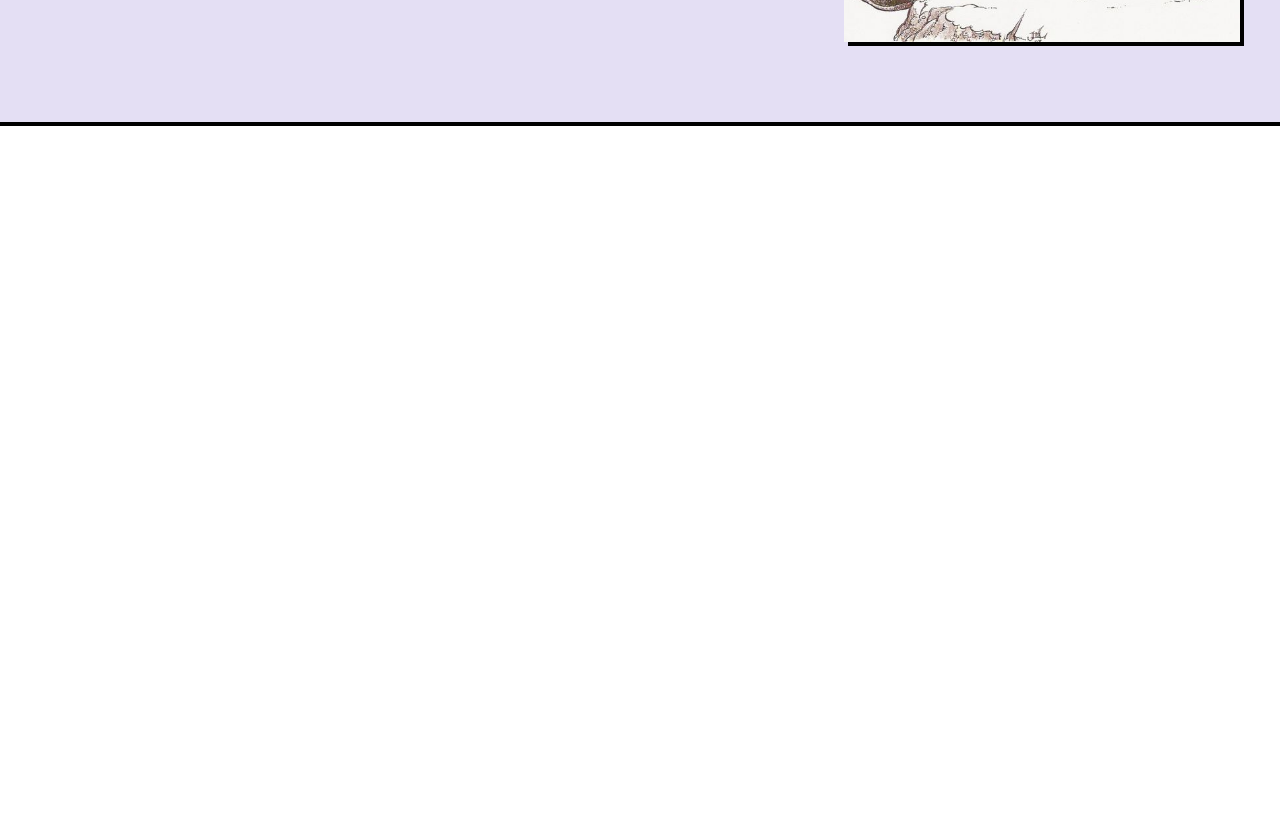
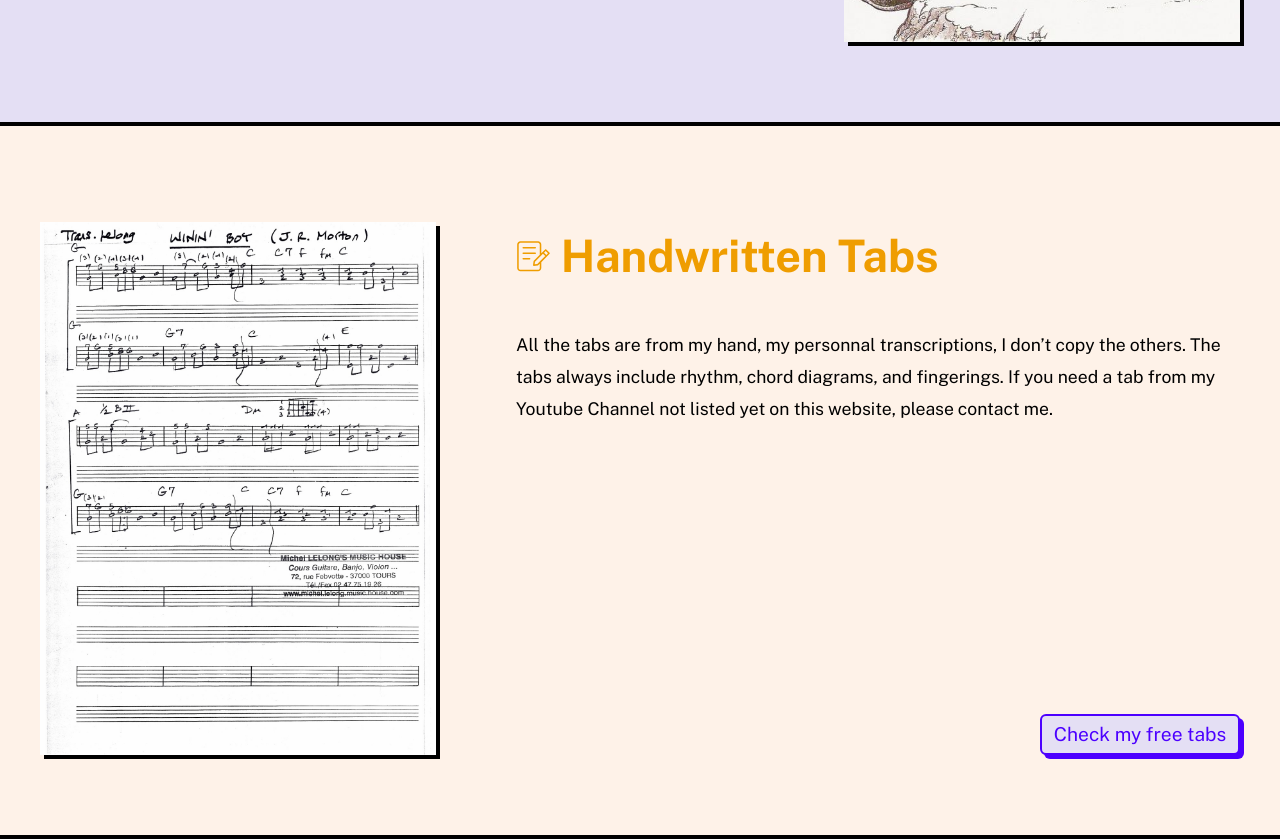
Before and after one commit to Titoongh/mlmh-shop, a Next.js app in the folder mlmh-shop-app/: page / in a window 1280 px wide. Shown: the part 1180-2019 px from the top of the page. Before the commit the page ends 1306 px from the top, so only its background shows below. Built offline with nearby package versions, Linux system fonts and the light colour scheme.

Commit message:
handwritten

```diff
--- a/mlmh-shop-app/app/components/Buttons.tsx
+++ b/mlmh-shop-app/app/components/Buttons.tsx
@@ -12,20 +12,18 @@ type Props = {
 
 export default function DefaultButton({ className, children, href }: Props) {
     return (
-        <div className='@container w-full text-center flex'>
         <Link
             href={href}
             className={cn(
-                    `w-full cursor-pointer rounded-full border-2 border-black bg-orange-khaki transition-all hover:shadow-none
+                `text-center w-full cursor-pointer rounded-full border-2 border-black bg-orange-khaki transition-all hover:shadow-none
                     px-1 py-1 text-[1rem] min-w-[120px] shadow-small hover:translate-x-boxSmallShadowX hover:translate-y-boxSmallShadowY
-                    @xs:shadow-base hover:@xs:translate-x-boxShadowX hover:@xs:translate-y-boxShadowY
+                    @lg:shadow-base hover:@lg:translate-x-boxShadowX hover:@lg:translate-y-boxShadowY
                     `,
                 className,
             )}
         >
             {children}
         </Link>
-        </div>
     )
 }
 
--- /dev/null
+++ b/mlmh-shop-app/app/components/Home/HandwrittenTabs.tsx
@@ -0,0 +1,71 @@
+import React from 'react'
+import Handwritten from '../../assets/handwritten.svg'
+import Tab from '../../assets/tab.jpg'
+import Image from 'next/image'
+import { SectionTitle } from '../Texts'
+import HomeLayout from './HomeLayout'
+import { Button } from '../Buttons'
+
+const Title = () => {
+    return (
+        <div className='@container flex justify-start items-center'>
+            <Image
+                color='#4C00FF'
+                alt='Hand written tab icon'
+                src={Handwritten}
+                className='w-[1.5rem] h-[1.5rem] @xs:w-[2.2rem] @xs:h-[2.2rem] @xl:w-[2.8rem] @xl:h-[2.8rem]'
+            />
+            <SectionTitle className='text-orange'>
+                Handwritten Tabs
+            </SectionTitle>
+        </div>
+    )
+}
+
+const Description = () => {
+    return (
+        <div className='@container w-full'>
+            <p className='text-[0.9rem] @xl:text-[1.1rem] leading-[1.5rem] @xl:leading-[2rem]'>
+                All the tabs are from my hand, my personnal transcriptions, I
+                don’t copy the others. The tabs always include rhythm, chord
+                diagrams, and fingerings. If you need a tab from my Youtube
+                Channel not listed yet on this website, please contact me.
+            </p>
+        </div>
+    )
+}
+
+const HandwrittenTabs = () => {
+    return (
+        <HomeLayout
+            className='bg-white-oldlace
+        flex flex-col justify-start items-start gap-20
+        lg:flex-row-reverse lg:items-stretch h-full'
+        >
+            <div className='w-full min-h-full flex flex-col justify-between gap-6'>
+                <div className='w-full h-full flex flex-col gap-10 justify-start'>
+                    <Title />
+                    <Description />
+                </div>
+                <div className='@container w-full flex lg:justify-end items-center'>
+                    <Button
+                        href='/search?filter=free'
+                        className='bg-purple-light text-purple-dark shadow-purple-dark border-purple-dark'
+                    >
+                        Check my free tabs
+                    </Button>
+                </div>
+            </div>
+            <div className='w-full min-h-full lg:max-w-[33%] flex items-center'>
+                <div className='shadow-base phone:shadow-basePhone'>
+                    <Image
+                        alt='Portrait of Michel Lelong playing guitar'
+                        src={Tab}
+                    />
+                </div>
+            </div>
+        </HomeLayout>
+    )
+}
+
+export default HandwrittenTabs
--- a/mlmh-shop-app/app/components/Home/Welcome.tsx
+++ b/mlmh-shop-app/app/components/Home/Welcome.tsx
@@ -5,7 +5,7 @@ import { MainTitle } from '../Texts'
 
 const MusicCategoriesTags = () => {
     return (
-        <div className='grid grid-cols-2 gap-3 w-full max-w-[400px] xs:max-w-[500px] lg:gap-6'>
+        <div className='@container grid grid-cols-2 gap-3 w-full max-w-[400px] xs:max-w-[500px] lg:gap-6'>
             <DefaultButton className='bg-blue-sky' href='/'>
                 Fingerstyle
             </DefaultButton>
@@ -43,7 +43,7 @@ const Welcome = () => {
                     </MainTitle>
                     <MusicCategoriesTags />
                 </div>
-                <div className='w-full'>
+                <div className='@container flex w-full'>
                     <Button
                         href='/'
                         className='bg-purple-light text-purple-dark shadow-purple-dark border-purple-dark'
--- a/mlmh-shop-app/app/page.tsx
+++ b/mlmh-shop-app/app/page.tsx
@@ -5,6 +5,7 @@ import LogoImage from './components/LogoImage'
 import LogoText from './components/LogoText'
 import Welcome from './components/Home/Welcome'
 import Bio from './components/Home/Bio'
+import HandwrittenTabs from './components/Home/HandwrittenTabs'
 
 export default function Home() {
     return (
@@ -21,6 +22,7 @@ export default function Home() {
             <main className='w-full h-full flex flex-col'>
                 <Welcome />
                 <Bio />
+                <HandwrittenTabs />
             </main>
         </>
     )
```
Also changed, not shown: mlmh-shop-app/app/assets/handwritten.svg (added), mlmh-shop-app/app/assets/tab.jpg (added). Lines whose indentation alone changed are shown as unchanged.
